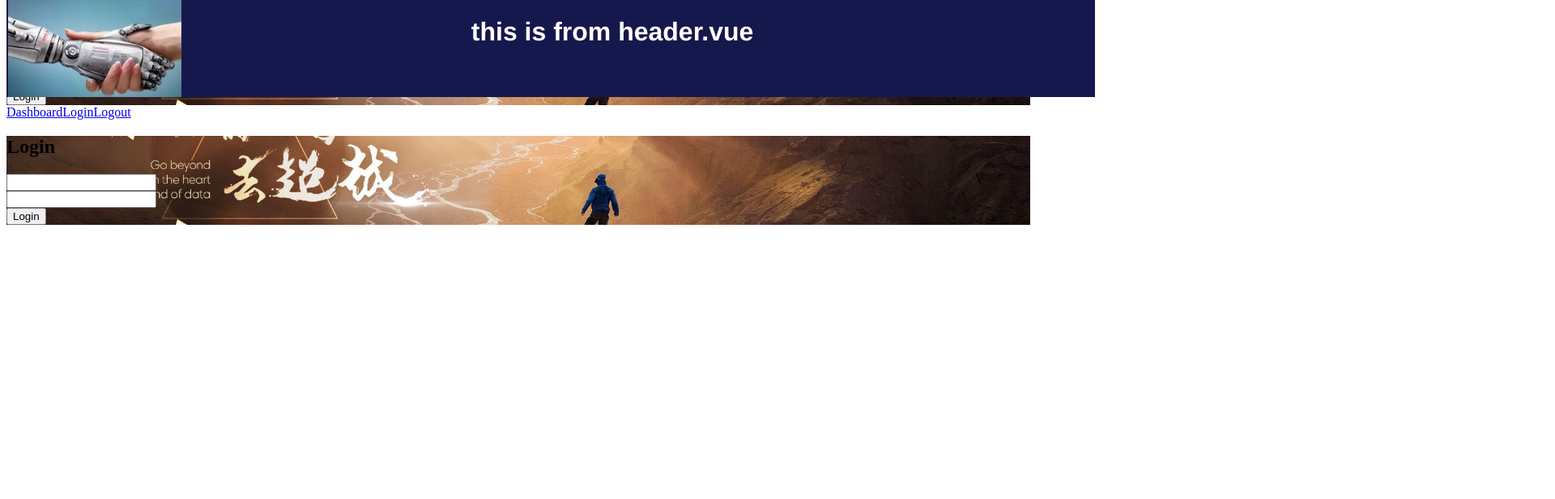
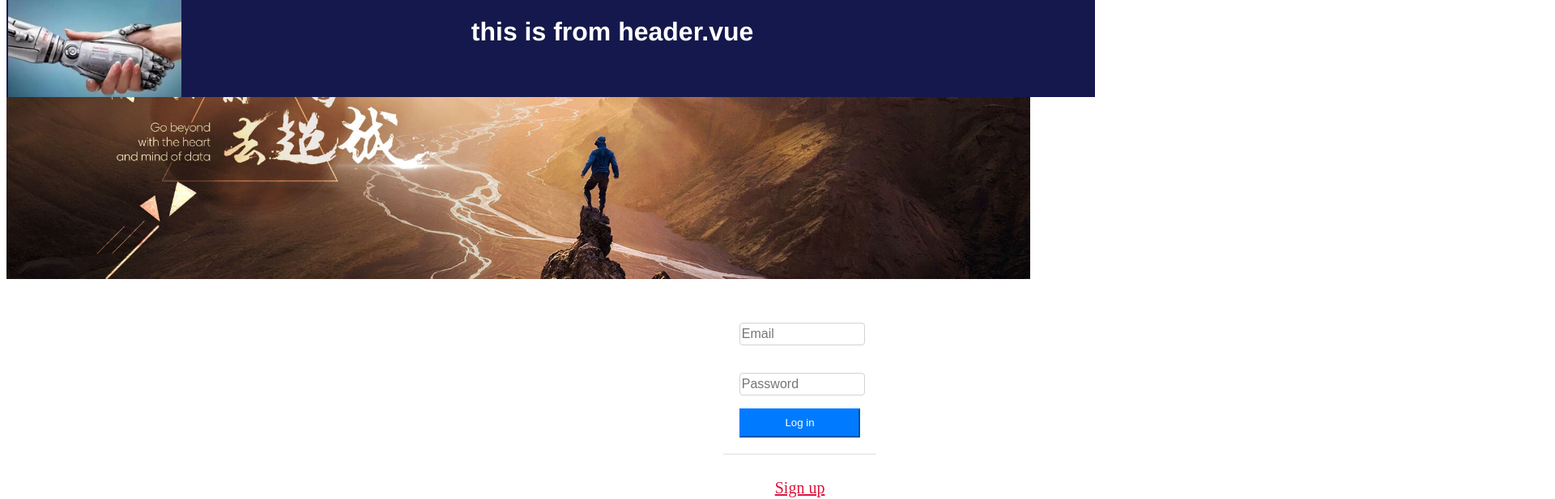
Before and after one commit to miracleoyl/Hurakan, a Vue app: page /login in a window 1280 px wide. Shown: the top 617 px of the page at 81% size, 1920 px wide, since content can reach past the window. Built offline with nearby package versions, Linux system fonts and the light colour scheme; what vue-cookies would draw is missing.

Commit message:
fix login issue

```diff
--- a/package.json
+++ b/package.json
@@ -17,11 +17,13 @@
     "ajv": "^6.9.1",
     "ajv-keywords": "^3.4.0",
     "axios": "^0.18.0",
+    "element-ui": "^2.7.2",
     "node-sass": "^4.11.0",
     "sass-loader": "^7.1.0",
     "vue": "^2.5.2",
     "vue-awesome-swiper": "^3.1.3",
-    "vue-cookies": "^1.5.13"
+    "vue-cookies": "^1.5.13",
+    "vue-router": "^3.0.2"
   },
   "devDependencies": {
     "autoprefixer": "^7.1.2",
--- a/src/App.vue
+++ b/src/App.vue
@@ -1,11 +1,5 @@
 <template>
   <div id="app">
-    <router-view/>
-    <div>
-      <router-link :to="{ name: 'Dashboard'}">Dashboard</router-link>
-      <router-link :to="{ name: 'Login'}">Login</router-link>
-      <a href="#" v-on:click="logout">Logout</a>
-    </div>
     <router-view/>
   </div>
 </template>
@@ -26,24 +20,11 @@ export default {
 </script>
 
 <style>
-.body {
-  padding: 0px;
-  margin: 0px;
-  height: 100%;
-}
+
 #app {
   height: 100%;
 }
-#nav {
-  padding-top: 150px;
-  a {
-    font-weight: bold;
-    color: #2c3e50;
-    &.router-link-exact-active {
-      color: #42b983;
-    }
-  }
-}
+
 #pageheader {
   position: fixed;
   top: 0px;
--- a/src/components/header.vue
+++ b/src/components/header.vue
@@ -2,14 +2,15 @@
   <div class='el-header'>
     <img class="logoimg" alt="logo failed to load" src="@/assets/images/Brand.jpg" title="飓风人工智能"/>
     <h1 class='compmsg'>{{msg}}</h1>
-    <router-link class='loginbtn' to="/login" tag='button' title='click to login' v-show= 'isShow' >
-    <button @click="showButton">Login </button>
-    </router-link>
+    <div class ='loginbtn'>
+      <router-link to="/login" tag='button' title='click to login' v-show= 'isShow' >
+        <button @click="showButton">Login </button>
+      </router-link>
+    </div>
   </div>
 </template>
 
 <script>
-
 export default {
   name: 'pageheader',
   props: {
@@ -65,5 +66,4 @@ export default {
     text-align: center;
     top: 50%;
 }
-
 </style>
--- a/src/components/login.vue
+++ b/src/components/login.vue
@@ -1,12 +1,32 @@
 <template>
-    <div>
-        <h2>Login</h2>
-        <form v-on:submit="login">
-            <input type="text" name="email"/><br>
-            <input type="password" name="password"/><br>
-            <input type="submit" value="Login"/>
-        </form>
-    </div>
+<div class="log-email">
+     <div class="col">
+      <div class="card">
+         <div class="card-body">
+              <h3 class="card-title text-muted">Log in</h3>
+              <form v-on:submit="login">
+                    <div class="form-group text-muted">
+                        <label for="id_username">Username:</label>
+                        <input type="text" name="email" placeholder="Email" class="form-control " required>
+                    </div>
+                    <div class="form-group text-muted">
+                        <label for="id_password">Password:</label>
+                        <input type="password" placeholder="Password" name="password" class="form-control " required>
+                    </div>
+                    <button type="submit" class="btn btn-primary btn-block" value="Login">Log in</button>
+              </form>
+         </div>
+         <div class="card-footer text-muted text-center">
+          New to company? <a class="signuplnk" href="/signup">Sign up</a>
+         </div>
+     </div>
+    <div class="text-center py-2">
+        <small>
+          <a href="/reset/" class="text-muted">Forgot your password?</a>
+        </small>
+      </div>
+     </div>
+</div>
 </template>
 
 <script>
@@ -14,7 +34,7 @@ import router from '../router'
 import axios from 'axios'
 
 export default {
-  name: 'Login',
+  name: 'login',
   methods: {
     login: (e) => {
       e.preventDefault()
@@ -34,10 +54,103 @@ export default {
           })
           .catch((errors) => {
             console.log('Cannot log in')
+            alert('The username and / or password is incorrect')
           })
       }
       login()
     }
   }
 }
+
 </script>
+<style scoped>
+
+.text {
+  font-size: 14px;
+}
+
+.item {
+  margin-bottom: 18px;
+}
+
+.log-email {
+top: 300px;
+left: 70%;
+position: relative;;
+}
+
+.col {
+max-width: 15%;
+}
+.card {
+  position: relative;
+  word-wrap: break-word;
+  background-clip: border-box;
+}
+.card-body {
+  -webkit-box-flex: 1;
+  -ms-flex: 1 1 auto;
+  flex: 1 1 auto;
+  padding: 1.25rem;
+}
+
+h3 {
+    display: block;
+    font-size: 1.17em;
+    margin-block-start: 1em;
+    margin-block-end: 1em;
+    margin-inline-start: 0px;
+    margin-inline-end: 0px;
+    font-weight: bold;
+}
+
+.card-title {
+    margin-bottom: .75rem;
+}
+
+.form-group {
+    margin-bottom: 1rem;
+}
+
+.form-control {
+    display: block;
+    width: 100%;
+    font-size: 1rem;
+    line-height: 1.5;
+    color: #495057;
+    background-color: #fff;
+    background-clip: padding-box;
+    border: 1px solid #ced4da;
+    border-radius: .25rem;
+    transition: border-color .15s ease-in-out,box-shadow .15s ease-in-out;
+}
+.btn-block {
+    display: block;
+    width: 100%;
+    line-height: 1.5;
+    padding-top: 0.375rem;
+    padding-right: 0.75rem;
+    padding-bottom: 0.375rem;
+    padding-left: 0.75rem;
+}
+.btn-primary {
+    color: #fff;
+    background-color: #007bff;
+    border-color: #007bff;
+}
+
+.text-muted {
+    color:white!important;
+}
+.text-center {
+    text-align: center!important;
+}
+.card-footer {
+    padding: .75rem 1.25rem;
+    border-top: 1px solid rgba(0,0,0,.125);
+}
+.signuplnk {
+    color:crimson;
+    font-size: 20px
+}
+</style>
--- a/src/router.js
+++ b/src/router.js
@@ -1,15 +1,11 @@
 import Vue from 'vue'
 import Router from 'vue-router'
+import Dashboard from '@/components/dashboard'
 import Home from '@/views/home.vue'
 import LoginPage from '@/views/Login.vue'
 import UserPage from '@/views/User.vue'
-import ElementUI from 'element-ui'
-import locale from 'element-ui/lib/locale/lang/en'
-import Dashboard from "@/components/dashboard"
 
-Vue.use(ElementUI, { locale })
 Vue.use(Router)
-Vue.use(ElementUI)
 
 export default new Router({
   mode: 'history',
@@ -21,27 +17,19 @@ export default new Router({
       component: Home
     },
     {
-      path: '/about',
-      name: 'about',
-      // route level code-splitting
-      // this generates a separate chunk (about.[hash].js) for this route
-      // which is lazy-loaded when the route is visited.
-      component: () => import(/* webpackChunkName: "about" */ './views/About.vue')
+      path: '/dashboard',
+      name: 'Dashboard',
+      component: Dashboard
     },
     {
       path: '/login',
-      name: 'login',
+      name: 'Login',
       component: LoginPage
     },
     {
       path: '/user',
       name: 'user',
       component: UserPage
-    },
-    {
-      path: '/dashboard',
-      name: 'dashboard',
-      component: Dashboard
     }
   ]
 })
--- a/src/views/Login.vue
+++ b/src/views/Login.vue
@@ -5,7 +5,7 @@
             <HEADER msg="this is from header.vue" v-bind:isShow ='false'/>
         </div>
         <div>
-            <LOGIN/>
+          <LOGIN/>
         </div>
         <div id='pagefooter'>
             <FOOTER/>
@@ -19,7 +19,6 @@
 import LOGIN from '@/components/login.vue'
 import HEADER from '@/components/header.vue'
 import FOOTER from '@/components/footer.vue'
-
 export default {
   components: {
     HEADER,
--- a/src/views/home.vue
+++ b/src/views/home.vue
@@ -3,7 +3,6 @@
     <div id="pageheader">
       <HEADER msg="this is from header.vue" v-bind:isShow ='true'/>
     </div>
-    <Navigation msg="This is from navigation.vue" v-bind:xdata="inputData"/>  <!-- can use :xdata as well.   :  =equals v-bind -->
     <swiper :options="swiperOption" class="swiperContent">
       <swiper-slide><img src="@/assets/images/1.jpg" class ='imgstyle'></swiper-slide>
       <swiper-slide><img src="@/assets/images/2.jpg" class ='imgstyle'></swiper-slide>
```
Also changed, not shown: src/components/login/login.vue (deleted, +0 -181 lines), src/components/navigation.vue (deleted, +0 -47 lines), src/router/index.js (deleted, +0 -33 lines), .browserslistrc (deleted), 1 other file (tests, documents, lock files or other folders).
